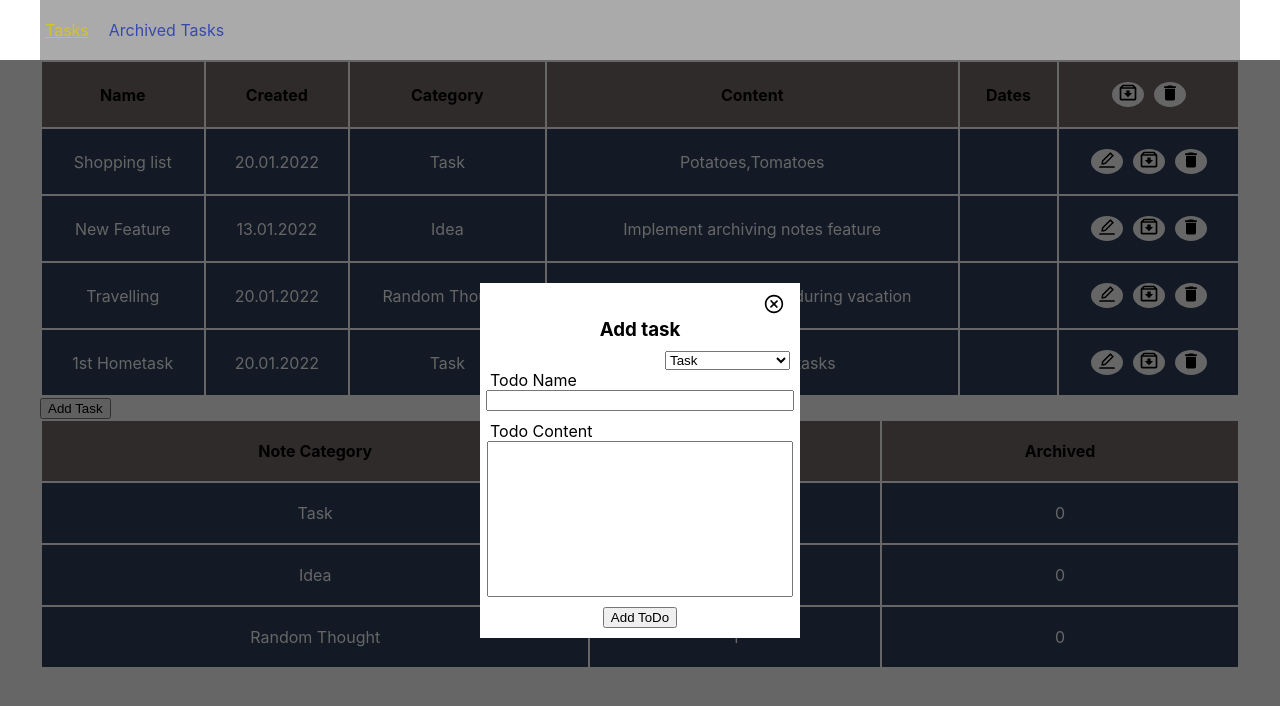
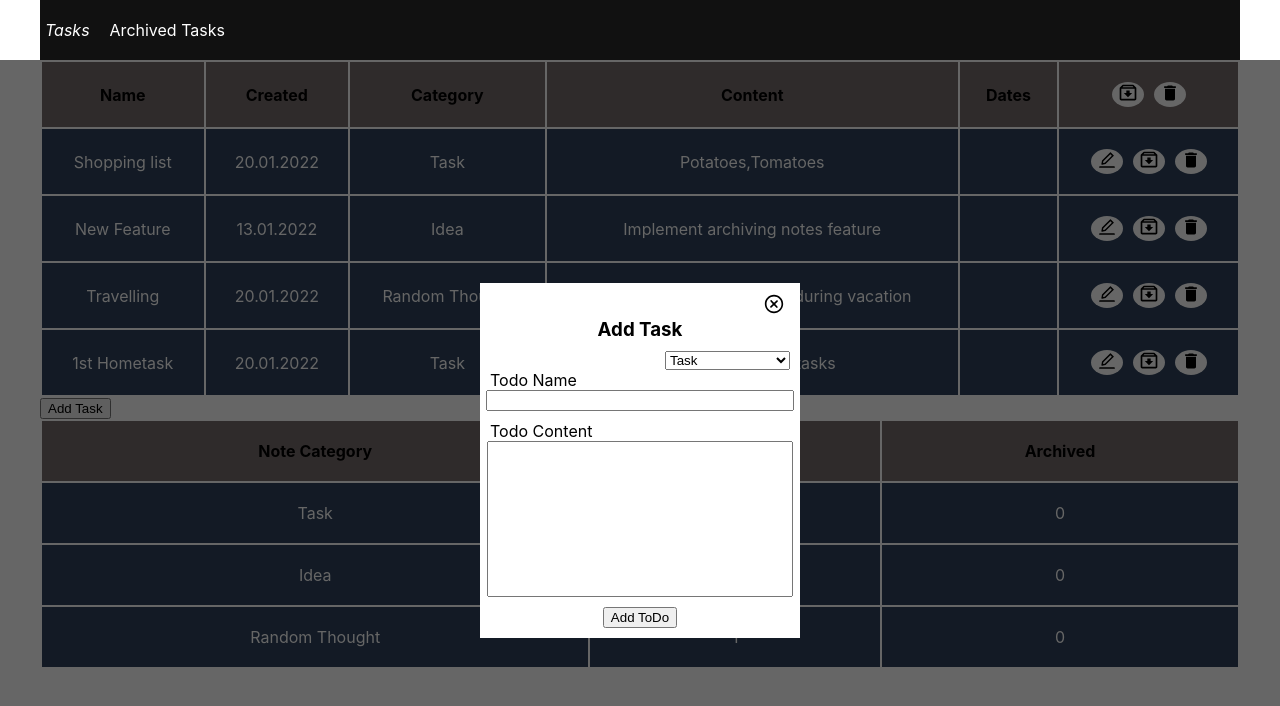
Before and after one commit to mihailsin/radency-hometask-2-react, a React (Create React App) app: page /tasks in a window 1280 px wide. Both pictures are taken after a click on the button "Add Task". Shown: the top 706 px of the page. Built offline with nearby package versions, Linux system fonts and the light colour scheme.

Commit message:
implemented editTodo-feature

```diff
--- a/src/components/AddTaskForm/index.js
+++ /dev/null
@@ -1 +0,0 @@
-export { default } from "./AddTaskForm";
--- a/src/components/Navbar/Navbar.jsx
+++ b/src/components/Navbar/Navbar.jsx
@@ -6,13 +6,15 @@ import Wrapper from "../Wrapper";
 // NavLink styles
 
 const active = {
-  color: "#d4c323",
+  color: "#fff",
+  textDecoration: "none",
   marginRight: "20px",
+  fontStyle: "italic",
 };
 
 const link = {
   textDecoration: "none",
-  color: "#3849ad",
+  color: "#fff",
   marginRight: "20px",
 };
 
--- a/src/components/Navbar/Navbar.styled.jsx
+++ b/src/components/Navbar/Navbar.styled.jsx
@@ -5,6 +5,6 @@ export const Nav = styled.nav`
   display: flex;
   flex-flow: row nowrap;
   justify-content: flex-start;
-  background-color: #aaa;
-  color: #111;
+  background-color: #111;
+  color: #fff;
 `;
--- a/src/components/AddTaskForm/AddTaskForm.jsx
+++ b/src/components/TaskForm/TaskForm.jsx
@@ -1,8 +1,4 @@
 import React from "react";
-import { useState } from "react";
-import { useDispatch } from "react-redux";
-import { add } from "../../redux/slices";
-import { nanoid } from "nanoid";
 import {
   Backdrop,
   Content,
@@ -11,50 +7,17 @@ import {
   Select,
   Input,
   TextArea,
-} from "./AddTaskForm.styled";
+} from "./TaskForm.styled";
 import { Button } from "../TableButton/TableButton.styled";
 import { CgCloseO } from "react-icons/cg";
 
-const AddTaskForm = ({ toggleModal }) => {
-  const [name, setName] = useState("");
-  const [category, setCategory] = useState("Task");
-  const [content, setContent] = useState("");
-  const dispatch = useDispatch();
-
-  const inputHandler = (e) => {
-    switch (e.target.name) {
-      case "name":
-        setName(e.target.value);
-        break;
-      case "category":
-        setCategory(e.target.value);
-        break;
-      case "content":
-        setContent(e.target.value);
-        break;
-
-      default:
-        return;
-    }
-  };
-
-  const submitHandler = (e) => {
-    e.preventDefault();
-    const date =
-      /(\d\d\.\d\d\.\d\d\d\d|\d\.\d\d\.\d\d\d\d|\d\d\/\d\d\/\d\d\d\d|\d\/\d\d\/\d\d\d\d)/g;
-    const task = {
-      id: nanoid(10),
-      name,
-      created: new Date().toLocaleString(),
-      category,
-      content,
-      archived: false,
-      active: true,
-      dates: content.match(date)?.join(", ") || "",
-    };
-    dispatch(add(task));
-  };
-
+const TaskForm = ({
+  toggleModal,
+  title,
+  submitHandler,
+  inputHandler,
+  category,
+}) => {
   return (
     <Backdrop>
       <div>
@@ -66,10 +29,10 @@ const AddTaskForm = ({ toggleModal }) => {
             >
               <CgCloseO size={20} />
             </Button>
-            <Title>Add task</Title>
+            <Title>{title}</Title>
             <Select
               name="category"
-              id="category"
+              id={category}
               value={category}
               onChange={inputHandler}
             >
@@ -105,4 +68,4 @@ const AddTaskForm = ({ toggleModal }) => {
   );
 };
 
-export default AddTaskForm;
+export default TaskForm;
--- /dev/null
+++ b/src/components/TaskForm/index.js
@@ -0,0 +1 @@
+export { default } from "./TaskForm";
--- a/src/components/TasksTable/TasksTable.jsx
+++ b/src/components/TasksTable/TasksTable.jsx
@@ -14,7 +14,7 @@ import {
   DataElement,
 } from "./TasksTable.styled";
 
-const TasksTable = ({ toggleModal }) => {
+const TasksTable = ({ toggleModal, toggleEditModal }) => {
   const items = useSelector((state) => state.tasks);
   const dispatch = useDispatch();
   return (
@@ -48,7 +48,7 @@ const TasksTable = ({ toggleModal }) => {
                   <DataElement>{content}</DataElement>
                   <DataElement>{dates}</DataElement>
                   <DataElement>
-                    <Button type="button">
+                    <Button type="button" onClick={() => toggleEditModal(id)}>
                       <AiOutlineEdit size={20} />
                     </Button>
                     <Button
--- a/src/redux/slices.js
+++ b/src/redux/slices.js
@@ -44,6 +44,11 @@ const initialState = [
   },
 ];
 
+// To make things easier, createReducer uses immer to let you write
+// reducers as if they were mutating the state directly. In reality,
+// the reducer receives a proxy state that translates all mutations
+// into equivalent copy operations.
+
 export const taskSlice = createSlice({
   name: "tasks",
   initialState,
@@ -59,7 +64,15 @@ export const taskSlice = createSlice({
       task.archived = !task.archived;
       task.active = !task.active;
     },
+    edit: (state, { payload }) => {
+      const task = state.find((item) => item.id === payload.id);
+
+      task.name = payload.name;
+      task.category = payload.category;
+      task.content = payload.content;
+      task.dates = payload.dates ? payload.dates : "";
+    },
   },
 });
 
-export const { add, remove, toggleArchived } = taskSlice.actions;
+export const { add, remove, toggleArchived, edit } = taskSlice.actions;
--- a/src/views/Tasks/Tasks.jsx
+++ b/src/views/Tasks/Tasks.jsx
@@ -1,22 +1,108 @@
 import React from "react";
 import { useState } from "react";
+import { useDispatch } from "react-redux";
+import { add, edit } from "../../redux/slices";
+import { nanoid } from "nanoid";
 import { RelativeContainer } from "../../components/RelativeContainer/RelativeContainer.Styled";
 import Wrapper from "../../components/Wrapper";
 import TasksTable from "../../components/TasksTable";
 import CategoriesTable from "../../components/CategoriesTable";
-import AddTaskForm from "../../components/AddTaskForm/AddTaskForm";
+import TaskForm from "../../components/TaskForm/TaskForm";
 
 const Tasks = () => {
-  const [addTaskFormIsVisible, setAddTaskFormIsVisible] = useState(false);
-  const toggleAddTaskModal = () => {
-    setAddTaskFormIsVisible(!addTaskFormIsVisible);
+  const [taskFormIsVisible, setTaskFormIsVisible] = useState(false);
+  const [editTaskFormIsVisible, setEditTaskFormIsVisible] = useState(false);
+  const [itemToEditId, setItemToEditId] = useState(null);
+
+  const [name, setName] = useState("");
+  const [category, setCategory] = useState("Task");
+  const [content, setContent] = useState("");
+  const dispatch = useDispatch();
+
+  const inputHandler = (e) => {
+    switch (e.target.name) {
+      case "name":
+        setName(e.target.value);
+        break;
+      case "category":
+        setCategory(e.target.value);
+        break;
+      case "content":
+        setContent(e.target.value);
+        break;
+
+      default:
+        return;
+    }
+  };
+
+  const addContactHandler = (e) => {
+    e.preventDefault();
+    const date =
+      /(\d\d\.\d\d\.\d\d\d\d|\d\.\d\d\.\d\d\d\d|\d\d\/\d\d\/\d\d\d\d|\d\/\d\d\/\d\d\d\d)/g;
+    const task = {
+      id: nanoid(10),
+      name,
+      created: new Date().toLocaleString(),
+      category,
+      content,
+      archived: false,
+      active: true,
+      dates: content.match(date)?.join(", ") || "",
+    };
+    dispatch(add(task));
+  };
+
+  const editContactHandler = (e) => {
+    e.preventDefault();
+    const date =
+      /(\d\d\.\d\d\.\d\d\d\d|\d\.\d\d\.\d\d\d\d|\d\d\/\d\d\/\d\d\d\d|\d\/\d\d\/\d\d\d\d)/g;
+    const task = {
+      id: itemToEditId,
+      name,
+      category,
+      content,
+      archived: false,
+      active: true,
+      dates: content.match(date)?.join(", ") || "",
+    };
+    dispatch(edit(task));
+  };
+
+  const toggleTaskModal = () => {
+    setTaskFormIsVisible(!taskFormIsVisible);
+  };
+
+  const toggleEditTaskModal = (id) => {
+    setEditTaskFormIsVisible(!editTaskFormIsVisible);
+    setItemToEditId(id);
+    console.log(id);
   };
   return (
     <RelativeContainer>
       <Wrapper>
-        <TasksTable toggleModal={toggleAddTaskModal} />
-        {addTaskFormIsVisible && (
-          <AddTaskForm toggleModal={toggleAddTaskModal} />
+        <TasksTable
+          toggleModal={toggleTaskModal}
+          toggleEditModal={toggleEditTaskModal}
+        />
+        {taskFormIsVisible && (
+          <TaskForm
+            inputHandler={inputHandler}
+            submitHandler={addContactHandler}
+            category={category}
+            title={"Add Task"}
+            toggleModal={toggleTaskModal}
+          />
+        )}
+        {editTaskFormIsVisible && (
+          <TaskForm
+            inputHandler={inputHandler}
+            submitHandler={editContactHandler}
+            category={category}
+            title={"Edit Task"}
+            itemToEdit={itemToEditId}
+            toggleModal={toggleEditTaskModal}
+          />
         )}
         <CategoriesTable />
       </Wrapper>
```
Also changed, not shown: src/components/TaskForm/TaskForm.styled.jsx (renamed from src/components/AddTaskForm/AddTaskForm.styled.jsx).
